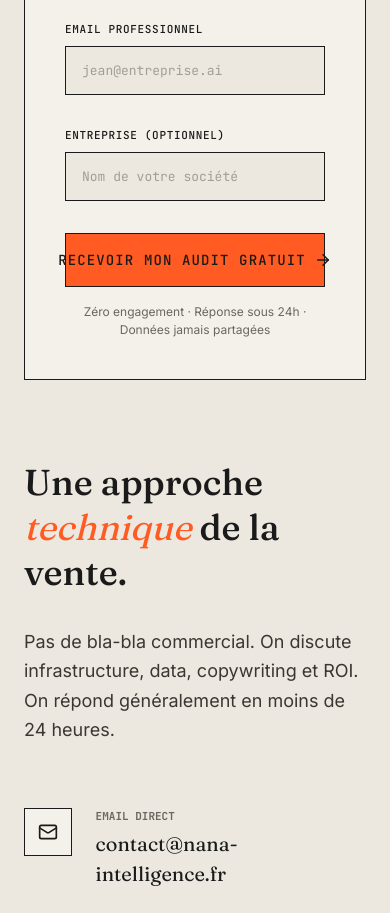
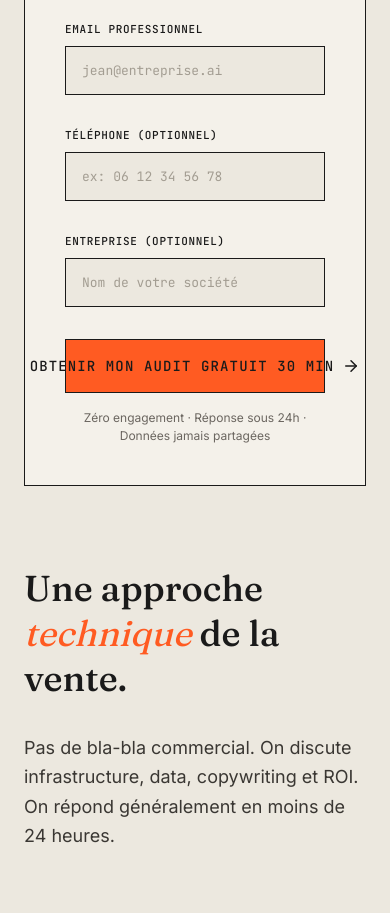
Before and after one commit to Jimmyjoe13/Nana-intelligence, a Next.js app: page /contact in a window 390 px wide. Shown: the part 1440-2353 px from the top of the page. Built offline with nearby package versions, Linux system fonts and the light colour scheme; no server answers.

Commit message:
CRO: ajout champ téléphone formulaire contact + CTA homepage plus spécifique (#54)
Co-authored-by: Nana Intelligence Agents <agents@nana-intelligence.fr>

```diff
--- a/src/app/contact/ContactForm.tsx
+++ b/src/app/contact/ContactForm.tsx
@@ -94,11 +94,14 @@ export default function ContactForm() {
           <Field label="Email professionnel" name="email" type="email" placeholder="jean@entreprise.ai" required onFocus={handleFormStart} />
         </div>
         <div className="md:col-span-2">
+          <Field label="Téléphone (optionnel)" name="telephone" type="tel" placeholder="ex: 06 12 34 56 78" onFocus={handleFormStart} />
+        </div>
+        <div className="md:col-span-2">
           <Field label="Entreprise (optionnel)" name="entreprise" placeholder="Nom de votre société" onFocus={handleFormStart} />
         </div>
         <div className="md:col-span-2 flex flex-col gap-4">
           <Button type="submit" variant="primary" size="lg" className="w-full" loading={status === "sending"} icon={<ArrowRight size={18} />} trackLabel="envoyer_demande_audit" sectionId="contact_form">
-            Recevoir mon audit gratuit
+            Obtenir mon audit gratuit 30 min
           </Button>
           <p className="text-[12px] text-ink-3 font-sans text-center">
             Zéro engagement · Réponse sous 24h · Données jamais partagées
--- a/src/app/page.tsx
+++ b/src/app/page.tsx
@@ -105,7 +105,7 @@ export default function Home() {
                     trackLabel="hero_decouvrir_methode"
                     sectionId="hero"
                   >
-                   Découvrir notre méthode
+                   Découvrir comment on génère +250 RDV/mois
                  </Button>
                </Link>
              </div>
```
